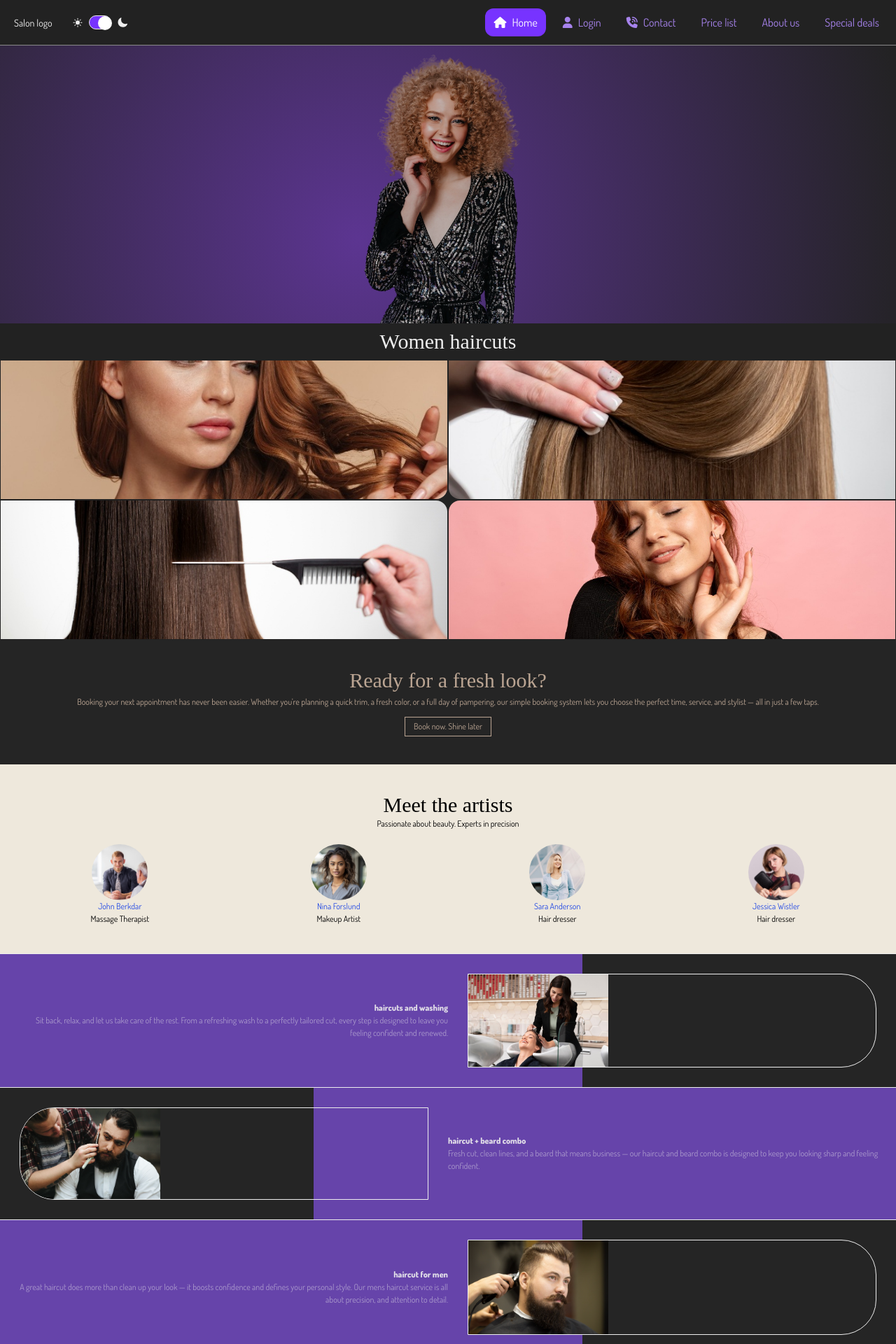
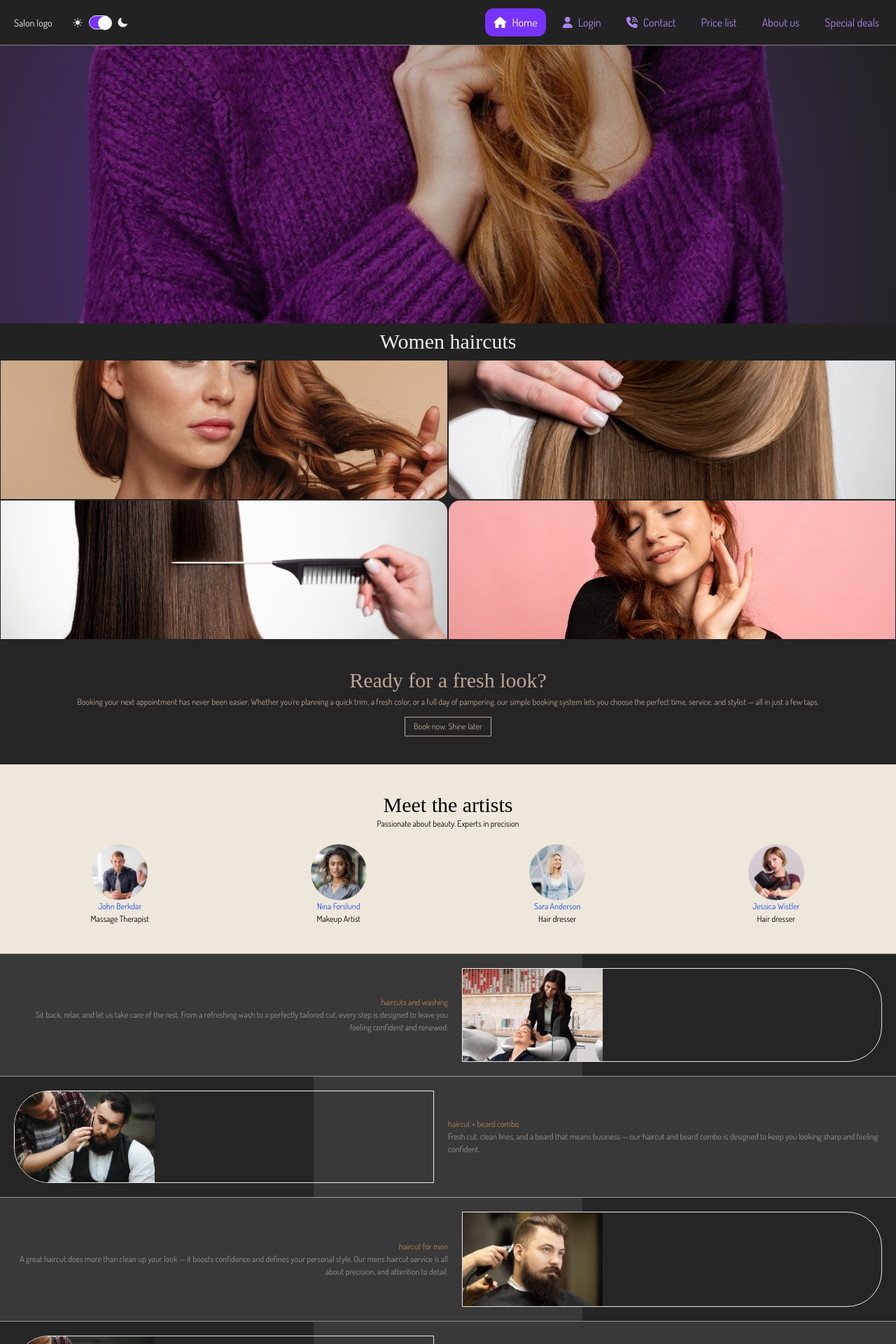
Before and after one commit to MustafaAltaie/salon-app, a Next.js app: page / in a window 1280 px wide. Shown: the top 1920 px of the page at 70% size. Built offline with nearby package versions, Linux system fonts and the light colour scheme; no server answers; a web font is replaced by a local one.

Commit message:
style changes

```diff
--- a/src/app/components/deals/Deals.css
+++ b/src/app/components/deals/Deals.css
@@ -1,17 +1,17 @@
 .dealsWrapper > div:nth-child(odd) > .dealImageWrapper {
     order: 1;
-    background: linear-gradient(270deg, #EEE8DC 70%, #aa98dd 30%);
+    background: linear-gradient(270deg, #EEE8DC 70%, #ccc0a8 30%);
 }
 .darkMode .dealsWrapper > div:nth-child(odd) > .dealImageWrapper {
     order: 1;
-    background: linear-gradient(270deg, #252525 70%, #64a 30%);
+    background: linear-gradient(270deg, #252525 70%, #393939 30%);
 }
 
 .dealsWrapper > div:nth-child(even) > .dealImageWrapper {
     order: 0;
-    background: linear-gradient(90deg, #EEE8DC 70%, #aa98dd 30%);
+    background: linear-gradient(90deg, #EEE8DC 70%, #ccc0a8 30%);
 }
 .darkMode .dealsWrapper > div:nth-child(even) > .dealImageWrapper {
     order: 0;
-    background: linear-gradient(90deg, #252525 70%, #64a 30%);
+    background: linear-gradient(90deg, #252525 70%, #393939 30%);
 }
--- a/src/app/components/deals/Deals.tsx
+++ b/src/app/components/deals/Deals.tsx
@@ -55,9 +55,9 @@ const Deals = () => {
             <div className='dealsWrapper flex flex-col'>
                 {/* card */}
                 {deals.map((item, index) =>
-                <div key={item.id} className='border-t-[0.5px] flex items-center bg-[#aa98dd] dark:bg-[#64a]'>
-                    <div className='dealImageWrapper w-1/2 p-7'>
-                        <div className={`border-[0.5px] overflow-hidden ${index%2 === 0 ? 'rounded-tr-[50px] rounded-br-[50px]' : 'rounded-tl-[50px] rounded-bl-[50px]'}`}>
+                <div key={item.id} className='border-t-[0.5px] border-[#00000055] dark:border-[#ffffff77] flex items-center bg-[#ccc0a8] dark:bg-[#393939]'>
+                    <div className='dealImageWrapper w-1/2 p-5'>
+                        <div className={`border-[0.5px] overflow-hidden ${index % 2 === 0 ? 'rounded-tr-[50px] rounded-br-[50px]' : 'rounded-tl-[50px] rounded-bl-[50px]'}`}>
                             <Image
                                 src={item.image}
                                 alt='Deals'
@@ -67,9 +67,9 @@ const Deals = () => {
                             />
                         </div>
                     </div>
-                    <div className={`dealDetailsWrapper w-1/2 ${index%2 === 0 ? 'pl-[20px]' : 'pr-[20px]'}`}>
-                        <div className={`${index%2 === 0 ? 'text-right' : 'text-left'}`}>
-                            <p className='font-bold opacity-80 dark:opacity-90'>{item.title}</p>
+                    <div className={`dealDetailsWrapper w-1/2 ${index % 2 === 0 ? 'pl-[20px]' : 'pr-[20px]'}`}>
+                        <div className={`${index % 2 === 0 ? 'text-right' : 'text-left'}`}>
+                            <p className='opacity-80 dark:opacity-90 text-[#154ccb] dark:text-[#c18b55]'>{item.title}</p>
                             <h6 className='opacity-70 dark:opacity-50'>{item.descrition}</h6>
                         </div>
                     </div>
--- a/src/app/components/header/Header.tsx
+++ b/src/app/components/header/Header.tsx
@@ -99,9 +99,9 @@ const Header = ({ laptop }: Props) => {
                     {/* nav toggle */}
                     {!laptop &&
                     <div className='flex flex-col justify-between w-6 h-4' onClick={() => setNav(!nav)}>
-                        <div className={`transition w-full h-[1px] bg-black dark:bg-white ${nav ? 'rotate-z-45 translate-y-[7.5px]' : 'rotate-z-0'}`}></div>
-                        <div className={`transition w-full h-[1px] bg-black dark:bg-white ${nav ? 'opacity-0' : 'opacity-100'}`}></div>
-                        <div className={`transition w-full h-[1px] bg-black dark:bg-white ${nav ? '-rotate-z-45 -translate-y-[7.5px]' : 'rotate-z-0'}`}></div>
+                        <div className={`transition duration-500 w-full h-[1px] bg-black dark:bg-white ${nav ? 'rotate-z-45 translate-y-[7.5px]' : 'rotate-z-0'}`}></div>
+                        <div className={`transition duration-500 w-full h-[1px] bg-black dark:bg-white ${nav ? 'opacity-0' : 'opacity-100'}`}></div>
+                        <div className={`transition duration-500 w-full h-[1px] bg-black dark:bg-white ${nav ? '-rotate-z-45 -translate-y-[7.5px]' : 'rotate-z-0'}`}></div>
                     </div>}
                 </div>
             </div>
--- a/src/app/components/home/HomeContent.tsx
+++ b/src/app/components/home/HomeContent.tsx
@@ -36,10 +36,10 @@ const womanList: HaircutProps[] = [
 const Home = ({ laptop }: Props) => {
     return (
         <section>
-            <div className={`gradientBg flex justify-center items-end bg-[#f9f9f9] dark:bg-[#222] ${laptop ? 'h-[400px]' : 'h-[600px]'}`}>
+            <div className={`gradientBg flex justify-center items-end ${laptop ? 'h-[400px]' : 'h-[600px]'}`}>
                 <Image
-                    src='/images/empty.png'
-                    className={`brightness-80 w-[90%] object-contain ${laptop ? 'object-center h-[100%]' : 'h-[85%]'}`}
+                    src='/images/empty1.png'
+                    className={`brightness-80 w-[90%] object-cover ${laptop ? 'object-center h-[100%]' : 'h-[85%]'}`}
                     alt='Home image'
                     width={700}
                     height={700}
--- a/src/app/globals.css
+++ b/src/app/globals.css
@@ -7,7 +7,7 @@
 }
 
 body, header {
-    background: #f9f9f9;
+    background: #EEE8DC;
     color: #000;
 }
 body.dark, .dark header {
```
Also changed, not shown: public/images/empty1.png (added).
